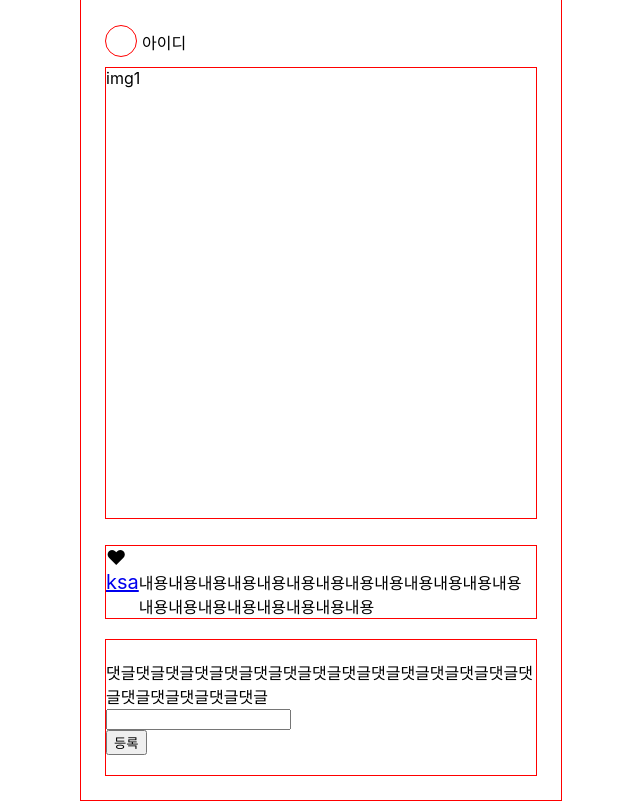
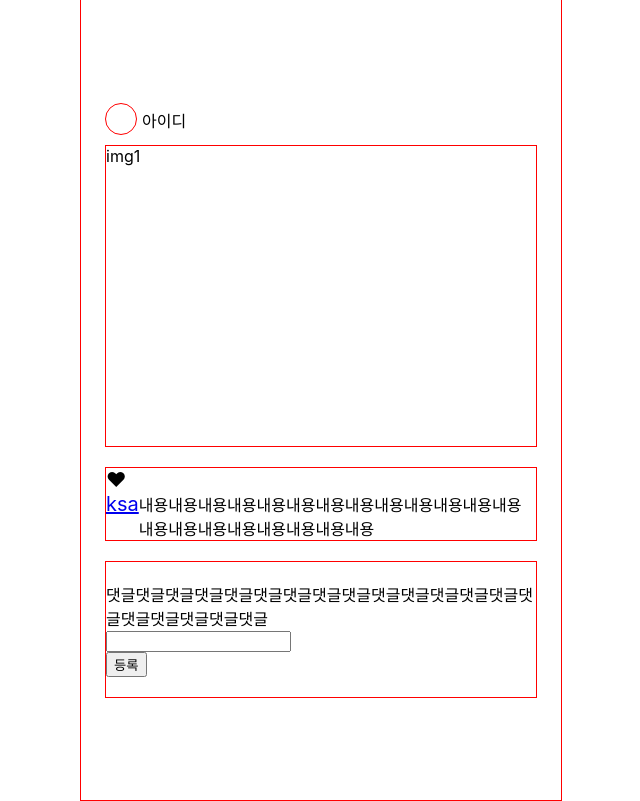
Before and after one commit to hyo-s/Connect_Web_Team2, a React (Create React App) app in the folder src/main/connect_front/: page / in a window 1280 px wide. Shown: the whole page, without its empty margins (319-959 px from the left). Built offline with nearby package versions, Linux system fonts and the light colour scheme.

Commit message:
2024-04-01 1804

```diff
--- a/src/main/connect_front/src/board/Board.css
+++ b/src/main/connect_front/src/board/Board.css
@@ -15,7 +15,6 @@
 
 /* content */
 .content {
-    height: 500px;
     margin: 0 auto;
 }
 .content ul {
@@ -23,8 +22,8 @@
 }
 .content ul li {
     border : 1px solid red;
-    height: 450px;
     margin: 10px;
+    height: 100px;
 }
 
 /* maincontent */
@@ -44,6 +43,7 @@
 }
 .mainContent ul li {
     margin: 10px auto;
+    height: 300px;
 }
 .btmBox {
     border: 1px solid red;
```
